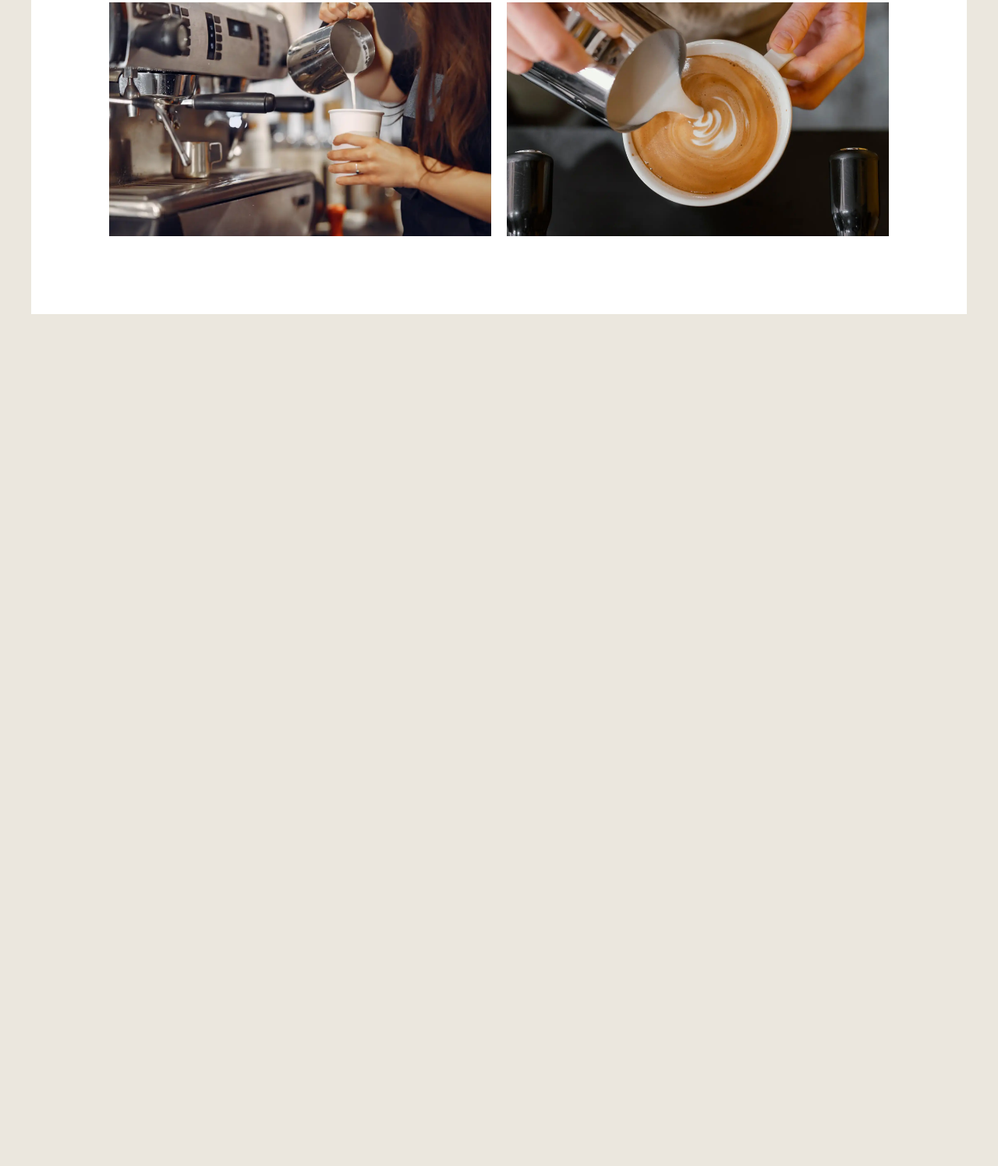
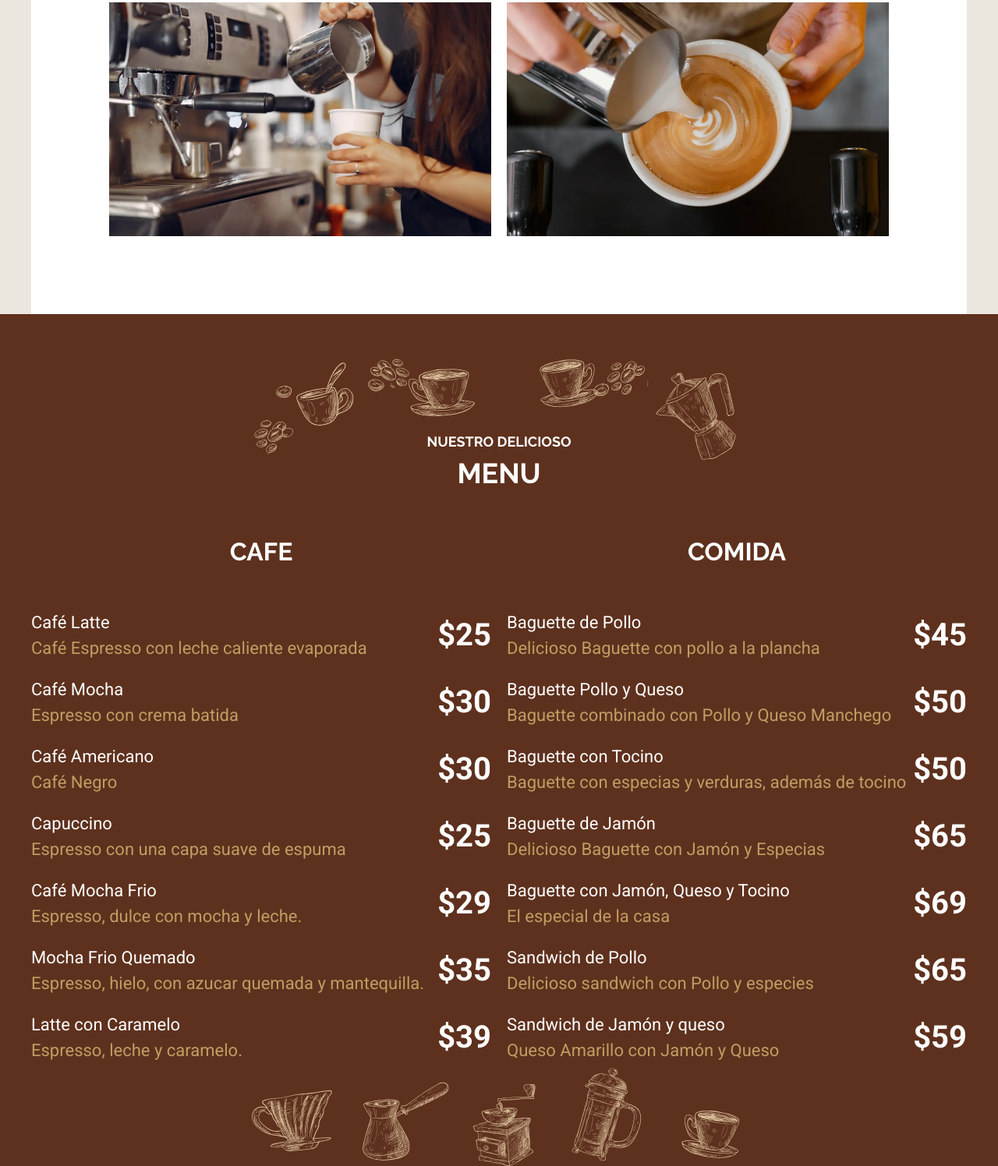
Before and after one commit to Hinga2019/Coffee-shops, a website: page index.html in a window 1280 px wide. Shown: the part 2822-4318 px from the top of the page at 78% size. Before the commit the page ends 3225 px from the top, so only its background shows below. Drawn offline with Linux system fonts and the light colour scheme; a web font is replaced by a local one.

Commit message:
menu done

```diff
--- a/index.html
+++ b/index.html
@@ -88,5 +88,76 @@
             </div>
         </section>
     </main>
+    <section class="nuestro-menu">
+        <h2 class="heading-blanco"><span>Nuestro delicioso</span> menu</h2>
+        <div class="contenedor grid-menu">
+            <seciton class="menu cafe">
+                <h3>Cafe</h3>
+                <ul>
+                    <li>
+                        <p>Café Latte <span>Café Espresso con leche caliente evaporada</span> </p>
+                        <p class="precio">$25</p>
+                    </li>
+                    <li>
+                        <p>Café Mocha <span>Espresso con crema batida</span> </p>
+                        <p class="precio">$30</p>
+                    </li>
+                    <li>
+                        <p>Café Americano <span>Café Negro</span> </p>
+                        <p class="precio">$30</p>
+                    </li>
+                    <li>
+                        <p>Capuccino<span>Espresso con una capa suave de espuma</span> </p>
+                        <p class="precio">$25</p>
+                    </li>
+                    <li>
+                        <p>Café Mocha Frio<span>Espresso, dulce con mocha y leche.</span> </p>
+                        <p class="precio">$29</p>
+                    </li>
+                    <li>
+                        <p>Mocha Frio Quemado<span>Espresso, hielo, con azucar quemada y mantequilla.</span> </p>
+                        <p class="precio">$35</p>
+                    </li>
+                    <li>
+                        <p>Latte con Caramelo<span>Espresso, leche y caramelo.</span> </p>
+                        <p class="precio">$39</p>
+                    </li>
+                </ul>
+            </seciton>
+            <section class="menu comida">
+                <h3>Comida</h3>
+                <ul>
+                    <li>
+                        <p>Baguette de Pollo <span>Delicioso Baguette con pollo a la plancha</span> </p>
+                        <p class="precio">$45</p>
+                    </li>
+                    <li>
+                        <p>Baguette Pollo y Queso <span>Baguette combinado con Pollo y Queso Manchego</span> </p>
+                        <p class="precio">$50</p>
+                    </li>
+                    <li>
+                        <p>Baguette con Tocino<span>Baguette con especias y verduras, además de tocino</span> </p>
+                        <p class="precio">$50</p>
+                    </li>
+                    <li>
+                        <p>Baguette de Jamón<span>Delicioso Baguette con Jamón y Especias</span> </p>
+                        <p class="precio">$65</p>
+                    </li>
+                    <li>
+                        <p>Baguette con Jamón, Queso y Tocino<span>El especial de la casa</span> </p>
+                        <p class="precio">$69</p>
+                    </li>
+                    <li>
+                        <p>Sandwich de Pollo<span>Delicioso sandwich con Pollo y especies</span> </p>
+                        <p class="precio">$65</p>
+                    </li>
+                    <li>
+                        <p>Sandwich de Jamón y queso<span>Queso Amarillo con Jamón y Queso</span> </p>
+                        <p class="precio">$59</p>
+                    </li>
+                </ul>
+            </section>
+        </div>
+    </section>
 </body>
 </html>
--- a/src/scss/base/_tipografia.scss
+++ b/src/scss/base/_tipografia.scss
@@ -29,6 +29,17 @@ h2 {
         background-size: 10rem;
     }
 }
+.heading-blanco {
+    @extend h2;
+    color: v.$blanco;
+
+    span {
+        color: v.$blanco;
+    }
+    &::after {
+        display: none;
+    }
+}
 h3 {
     font-size: 3.2rem;
 }
--- a/src/scss/inicio/_index.scss
+++ b/src/scss/inicio/_index.scss
@@ -1,3 +1,4 @@
 @forward 'contenido';
 @forward 'iconos';
 @forward 'galeria';
+@forward 'menu';
--- /dev/null
+++ b/src/scss/inicio/_menu.scss
@@ -0,0 +1,48 @@
+@use 'base/variables' as v;
+@use 'base/mixins' as m;
+
+.nuestro-menu {
+    background-image: url(../img/menu_arriba.svg), url(../img/menu_abajo.svg), linear-gradient(to top, v.$primario, v.$primario);
+    background-repeat: no-repeat;
+    padding: 15rem 2rem 20rem 5rem;
+    background-position: center 5rem, center 92%, 100%;
+    background-size: 200%;
+    @include m.tablet {
+        padding: 15rem 0 20rem 0;
+        background-size: 100%;
+    }
+    @include m.desktop {
+        background-size: 50%, 50%, 100%;
+    }
+}
+.grid-menu {
+    @include m.tablet {
+        @include m.grid(2, 2rem);
+    }
+}
+
+.menu {
+    h3 {
+        color: v.$blanco;
+    }
+    li {
+        display: flex;
+        justify-content: space-between;
+        align-items: center;
+        p {
+            color: v.$blanco;
+            font-size: 2.2rem;
+            line-height: 1.5;
+            margin: 0 0 2rem 0;
+
+            span {
+                display: block;
+                color: v.$secundario;
+            }
+        }
+        .precio {
+            font-size: 4rem;
+            font-weight: 700;
+        }
+    }
+}
```
Also changed, not shown: build/css/app.css.
